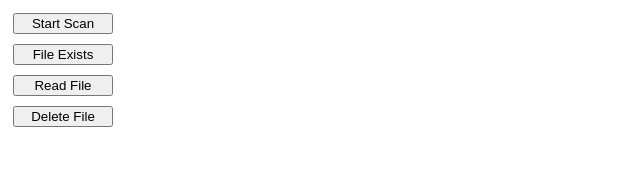
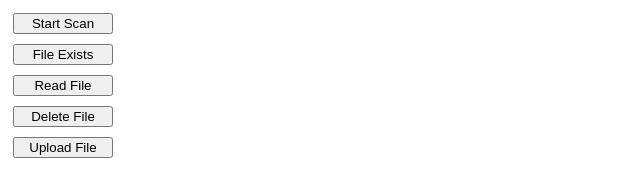
Before and after one commit to shahareldad/HtmlFun, a plain HTML site: page indexWebApiServices.html in a window 1280 px wide. Shown: the whole page, without its empty margins (0-640 px from the left). Drawn offline with nearby package versions, Linux system fonts and the light colour scheme.

Commit message:
Added uploading to server ajax call

```diff
--- a/indexWebApiServices.html
+++ b/indexWebApiServices.html
@@ -40,6 +40,15 @@
 					$("#msgToUsr").text(JSON.parse(msg).data);
 				});
 			}
+			function uploadFile(){
+				$.ajax({
+					method: "GET",
+					url: "http://localhost:8082/FileUpload/Get",
+					data: { filename: "c:\\temp\\tt.tif" }
+				}).done(function(msg) {
+					$("#msgToUsr").text(JSON.parse(msg).data);
+				});
+			}
 		</script>
 		<style>
 			button{
@@ -54,6 +63,7 @@
 			<button onclick="return checkFileExists();">File Exists</button><br/>
 			<button onclick="return readFile();">Read File</button><br/>
 			<button onclick="return deleteFile();">Delete File</button><br/>
+			<button onclick="return uploadFile();">Upload File</button><br/>
 			<div id="msgToUsr">
 
 			</div>
```
